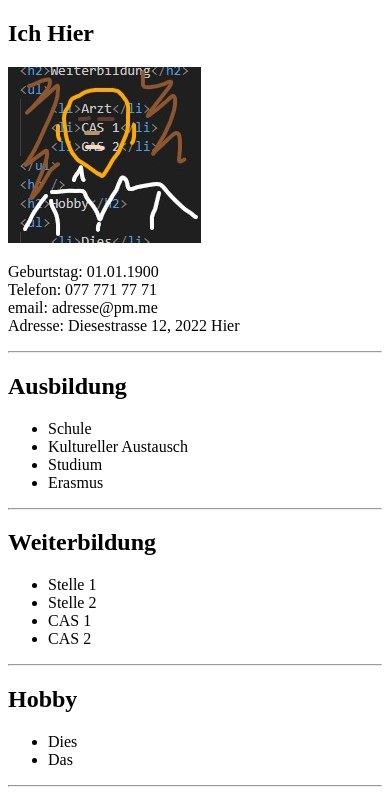
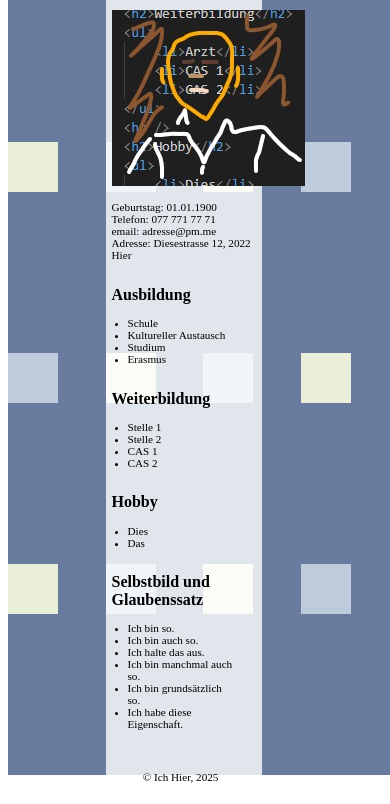
Before and after one commit to crypto-gif/html-portfolio, a plain HTML site: page index.html in a window 390 px wide. Shown: the part 82-886 px from the top of the page. Drawn offline with Linux system fonts and the light colour scheme; files whose address does not match are found by name.

Commit message:
Add files via upload
include style.css

```diff
--- a/index.html
+++ b/index.html
@@ -4,8 +4,29 @@
         <title>Lebenslauf</title>
         <meta charset="utf-8">
         <meta lang="de">
+        <link rel="stylesheet" href="./style.css">
     </head>
     <body>
+        <div id="background">
+            <div class="bright"></div>
+            <div class="dark"></div>
+            <div class="bright"></div>
+            <div class="dark"></div>
+            <div class="dark"></div>
+            <div class="bright"></div>
+            <div class="dark"></div>
+            <div class="bright"></div>
+            <div class="bright"></div>
+            <div class="dark"></div>
+            <div class="bright"></div>
+            <div class="dark"></div>
+            <div class="dark"></div>
+            <div class="bright"></div>
+            <div class="dark"></div>
+            <div class="bright"></div>
+        </div>
+        <div id="läufer" class="center"></div>
+        <div id="main" class="center">
             <h1>Lebenslauf</h1>
             <hr />
             <h2>Ich Hier</h2>
@@ -49,6 +70,7 @@
                 <li>Ich habe diese Eigenschaft.</li>
             </ul>
             <hr />
+        </div>
     </body>
     <footer>
         <p>© Ich Hier, 2025</p>
--- /dev/null
+++ b/style.css
@@ -0,0 +1,124 @@
+footer {
+    /*background-color: red;*/
+    margin-left: 25%;
+    text-align: center;
+    padding: 10px;
+    font-size: 0.7rem;
+}
+
+hr {
+    border: 0;
+}
+
+h1 {
+    /*background-color: blue;*/
+    font-size: 2rem;
+}
+
+h2 {
+    /*background-color: aqua;*/
+    width: 53%;
+    font-size: 1.3rem;
+}
+
+p {
+    /*background-color: green;*/
+    width: 53%;
+    font-size: 1rem;
+}
+
+ul {
+    /*background-color: yellow;*/
+    width: 53%;
+    border: 0;
+    font-size: 1rem;
+}
+
+li {
+    /*background-color: gray;*/
+    width: 75%;
+    font-size: 1rem;
+}
+
+#main {
+    /*background-color: pink;*/
+    border-left: 10px solid transparent;
+}
+
+#background {
+    display: grid;
+    width: 100%;
+    height: 100%;
+    grid-template-columns: repeat(4, 1fr);
+    grid-template-rows: repeat(4, 1fr);
+    background-color: #697C9F;
+    position:fixed;
+    z-index: -100;
+}
+
+#läufer {
+    z-index: -99;
+    position: fixed;
+    background-color: white;
+    opacity: 80%;
+    width: 40%;
+    height: 100%;
+}
+
+.center {
+    margin-left: 25%;
+}
+
+.bright {
+    height: 100px;
+    width: 100px;
+    background-color: #BDCBDC;
+}
+
+.dark {
+    height: 100px;
+    width: 100px;
+    background-color: #E9EFDA;
+}
+
+@media (max-width: 400px) {
+
+    footer {
+        font-size: 0.4rem;
+    }
+
+    h1 {
+        font-size: 1.2rem;
+    }
+
+    h2 {
+        font-size: 1rem;
+    }
+
+    p {
+        font-size: 0.7rem;
+    }
+
+    ul {
+        font-size:0.7rem;
+        margin-left: 0;
+        padding-left: 1rem;
+    }
+
+    li {
+        font-size:0.7rem;
+    }
+
+    #background {
+        grid-template-columns: repeat(4, 1fr);
+        grid-template-rows: repeat(4, 1fr);
+    }
+    .bright {
+        height: 50px;
+        width: 50px;
+    }
+    .dark {
+        height: 50px;
+        width: 50px;
+    }
+}
```
Lines whose indentation alone changed are shown as unchanged.
